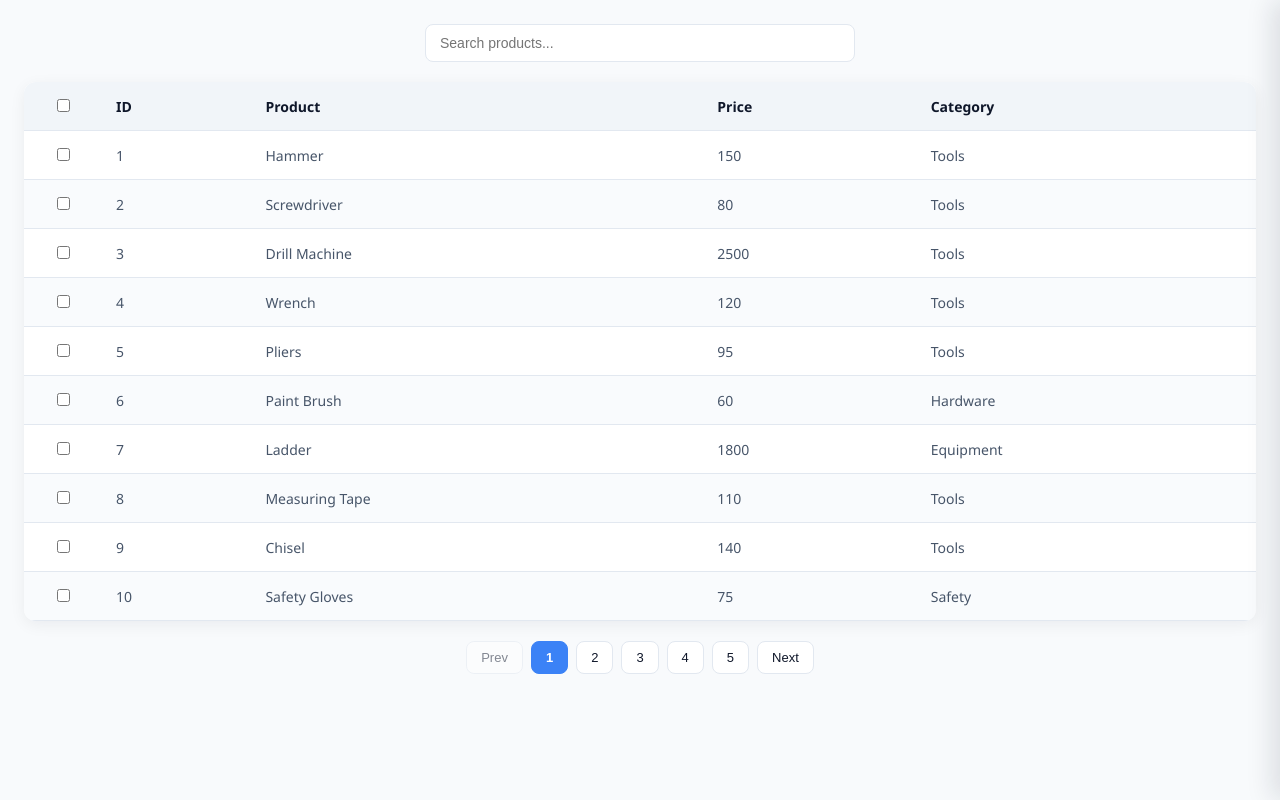
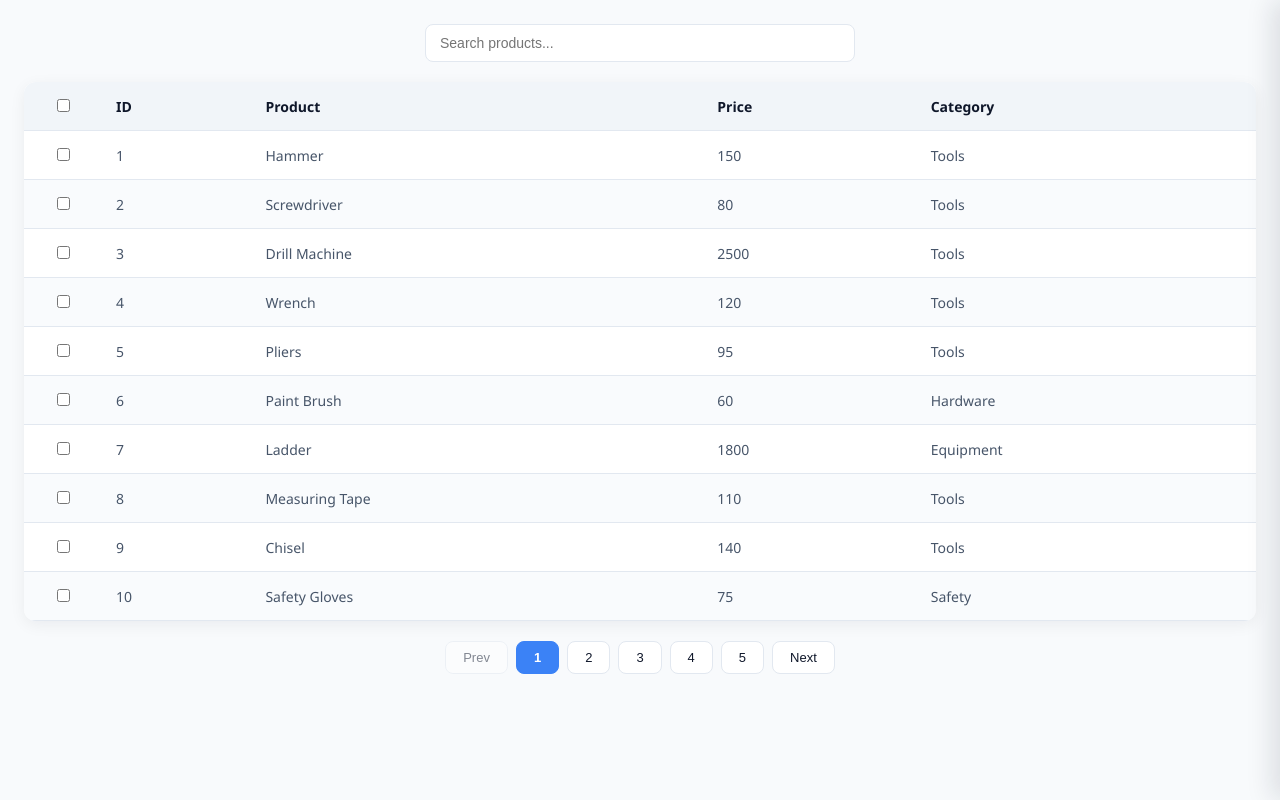
Before and after one commit to OhmAloneX/ecommerce-react, a React (Create React App) app: page / in a window 1280 px wide. Built offline with nearby package versions, Linux system fonts and the light colour scheme.

Commit message:
adjust table size

```diff
--- a/src/components/data-table/datatable.css
+++ b/src/components/data-table/datatable.css
@@ -125,7 +125,7 @@
 }
 
 .pagination button {
-  padding: 8px 14px;
+  padding: 8px 17px;
   border-radius: 8px;
   border: 1px solid var(--border);
   background: var(--surface);
```
